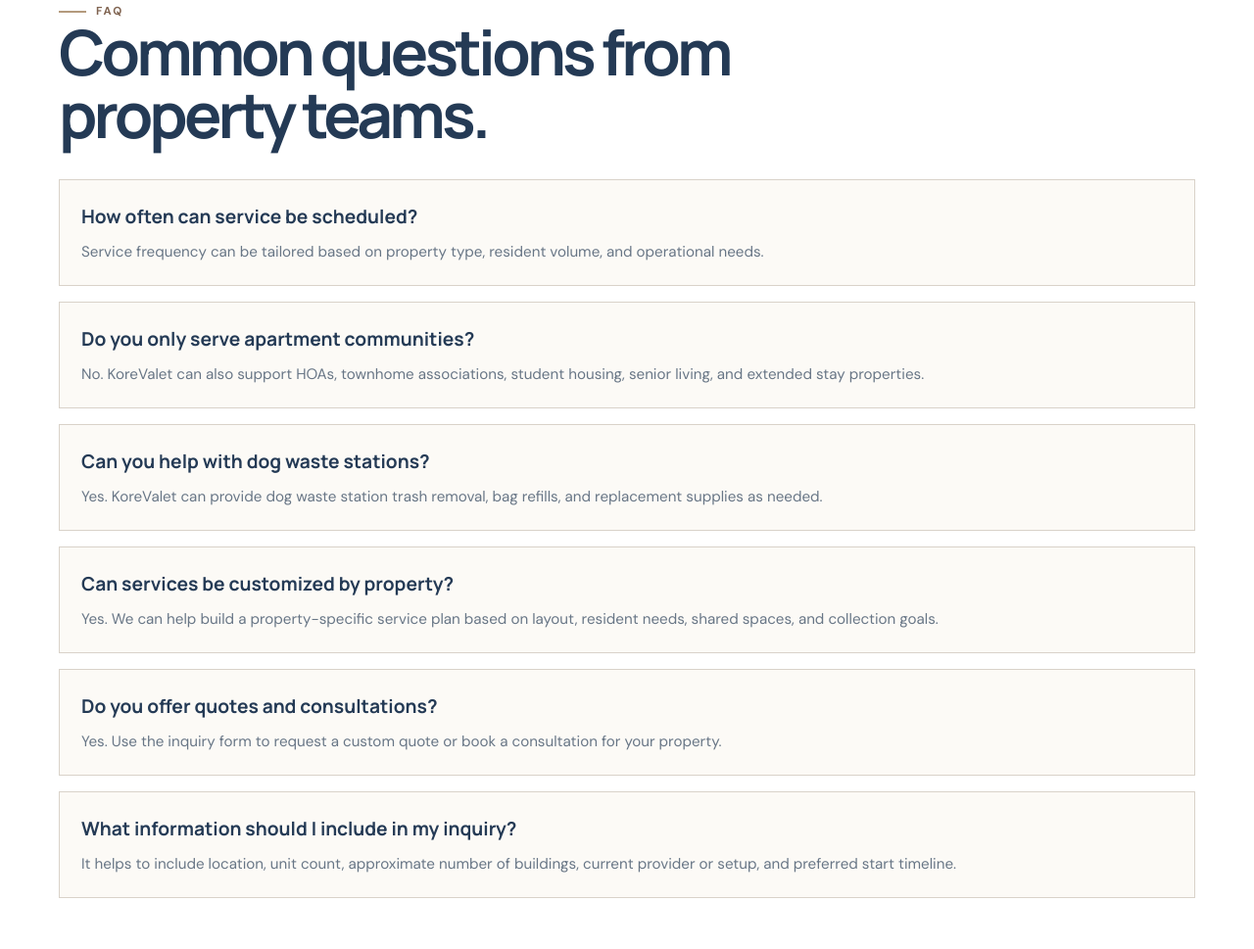
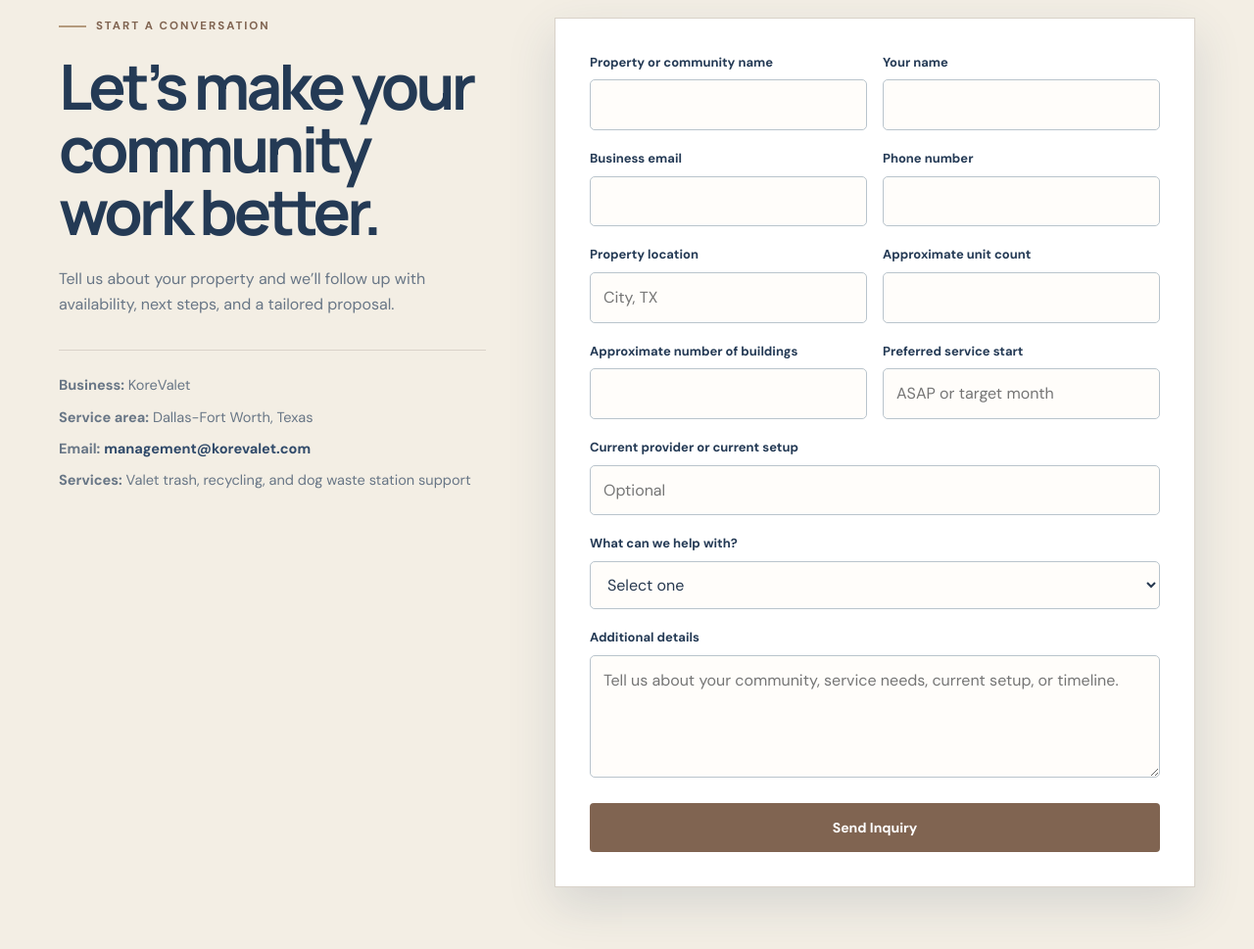
Before and after one commit to koriandorw/korevalet-website, a plain HTML site: page index.html in a window 1280 px wide. Shown: the part 5291-6260 px from the top of the page at 98% size. Drawn offline with Linux system fonts and the light colour scheme.

Commit message:
Remove FAQ section and styles
Removed FAQ section and related styles from index.html.

```diff
--- a/index.html
+++ b/index.html
@@ -644,35 +644,6 @@
 
     .result.highlight strong {
       color: #ddc4a5;
-    }
-
-    .faq-section {
-      background: var(--white);
-      padding: 95px 0;
-    }
-
-    .faq-list {
-      display: grid;
-      gap: 16px;
-      margin-top: 34px;
-    }
-
-    .faq-item {
-      background: var(--paper);
-      border: 1px solid var(--line);
-      padding: 22px;
-    }
-
-    .faq-item h3 {
-      color: var(--navy-dark);
-      font-family: "Manrope", Arial, sans-serif;
-      font-size: 1.2rem;
-      margin-bottom: 8px;
-    }
-
-    .faq-item p {
-      color: var(--muted);
-      font-size: 0.95rem;
     }
 
     .contact {
@@ -1350,60 +1321,6 @@
       </div>
     </section>
 
-    <section class="faq-section">
-      <div class="container">
-        <div class="eyebrow">FAQ</div>
-
-        <h2 class="section-title">
-          Common questions from property teams.
-        </h2>
-
-        <div class="faq-list">
-          <div class="faq-item">
-            <h3>How often can service be scheduled?</h3>
-            <p>
-              Service frequency can be tailored based on property type, resident volume, and operational needs.
-            </p>
-          </div>
-
-          <div class="faq-item">
-            <h3>Do you only serve apartment communities?</h3>
-            <p>
-              No. KoreValet can also support HOAs, townhome associations, student housing, senior living, and extended stay properties.
-            </p>
-          </div>
-
-          <div class="faq-item">
-            <h3>Can you help with dog waste stations?</h3>
-            <p>
-              Yes. KoreValet can provide dog waste station trash removal, bag refills, and replacement supplies as needed.
-            </p>
-          </div>
-
-          <div class="faq-item">
-            <h3>Can services be customized by property?</h3>
-            <p>
-              Yes. We can help build a property-specific service plan based on layout, resident needs, shared spaces, and collection goals.
-            </p>
-          </div>
-
-          <div class="faq-item">
-            <h3>Do you offer quotes and consultations?</h3>
-            <p>
-              Yes. Use the inquiry form to request a custom quote or book a consultation for your property.
-            </p>
-          </div>
-
-          <div class="faq-item">
-            <h3>What information should I include in my inquiry?</h3>
-            <p>
-              It helps to include location, unit count, approximate number of buildings, current provider or setup, and preferred start timeline.
-            </p>
-          </div>
-        </div>
-      </div>
-    </section>
-
     <section class="contact" id="contact">
       <div class="container contact-grid">
         <div class="contact-copy">
```
